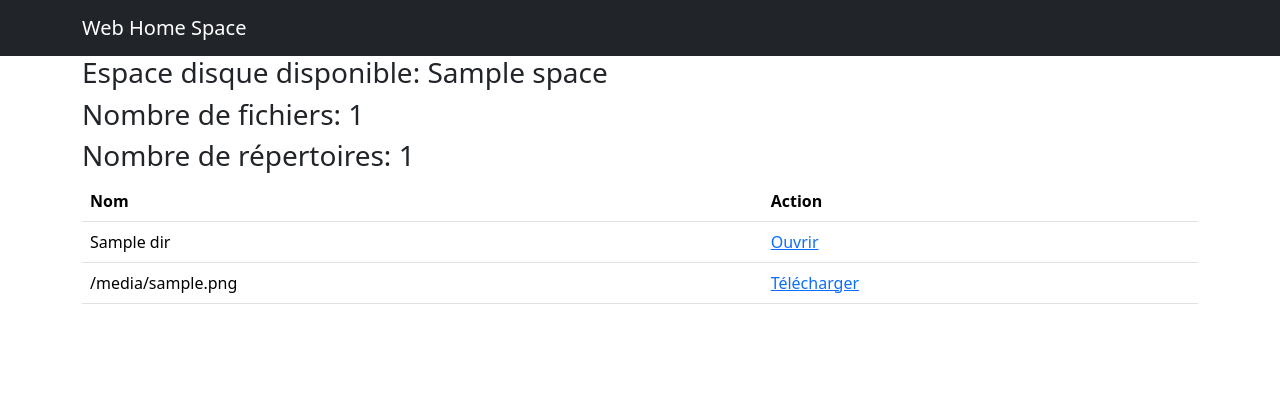
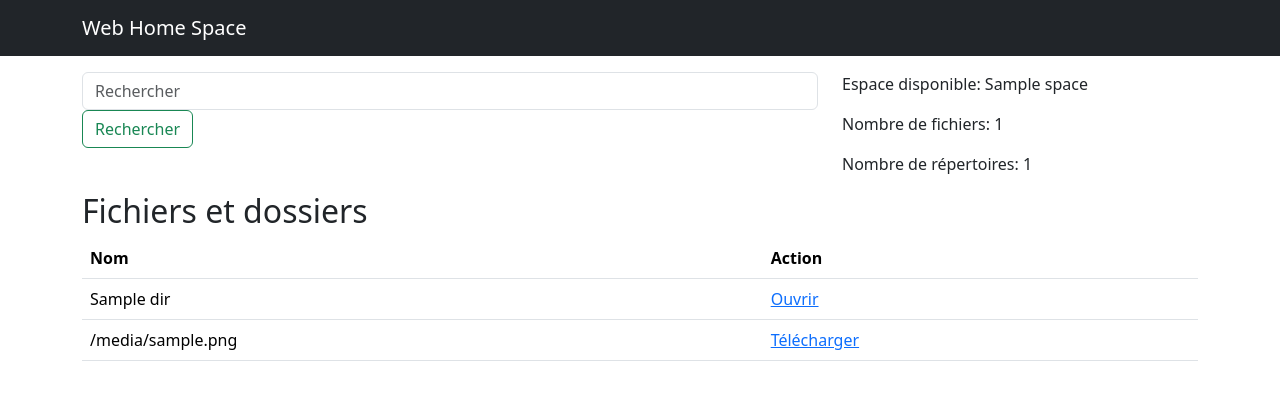
Before and after one commit to esisa-dev/webhomespace-OulfaOuahouda2023, a Flask app: template whs_backend/templates/browse.html in a window 1280 px wide. Shown: the top 400 px of the page. Run offline with Flask 3, Linux system fonts and the light colour scheme; the template is opened without the code that fills it: most values are stand-ins (such as "Sample title", 1, 10 or a date in 2020); some libraries are stand-ins or nearby versions.

Commit message:
qfqsdfqsd

```diff
--- a/whs_backend/templates/browse.html
+++ b/whs_backend/templates/browse.html
@@ -22,9 +22,20 @@
     </nav>
 
     <div class="container">
-        <h3>Espace disque disponible: {{ space }}</h3>
-        <h3>Nombre de fichiers: {{ num_files }}</h3>
-        <h3>Nombre de répertoires: {{ num_dirs }}</h3>
+        <div class="row mt-3">
+            <div class="col-md-8">
+                <form method="POST" action="{{ url_for('search') }}" class="form-inline my-2 my-lg-0">
+                    <input class="form-control mr-sm-2" type="search" placeholder="Rechercher" aria-label="Rechercher" name="query">
+                    <button class="btn btn-outline-success my-2 my-sm-0" type="submit">Rechercher</button>
+                </form>
+            </div>
+            <div class="col-md-4">
+                <p class="text-right">Espace disponible: {{ space }}</p>
+                <p class="text-right">Nombre de fichiers: {{ num_files }}</p>
+                <p class="text-right">Nombre de répertoires: {{ num_dirs }}</p>
+            </div>
+        </div>
+        <h2>Fichiers et dossiers</h2>
         <table class="table">
             <thead>
                 <tr>
@@ -43,7 +54,7 @@
                 <tr>
                     <td>{{ f }}</td>
                     <td>
-                        <a href="{{ url_for('download_file', filename=f, subpath=subpath) }}">Télécharger</a>
+                        <a href="{{ url_for('download_file_as_file', subpath=subpath, filename=f) }}">Télécharger</a>
                     </td>
                 </tr>
                 {% endfor %}
```
Also changed, not shown: 2 other files.
